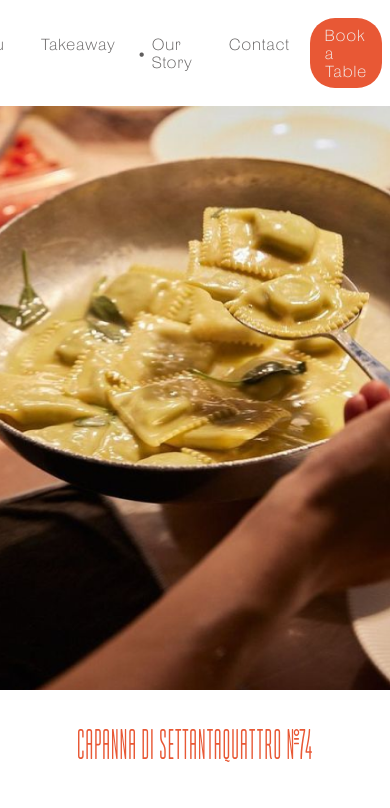
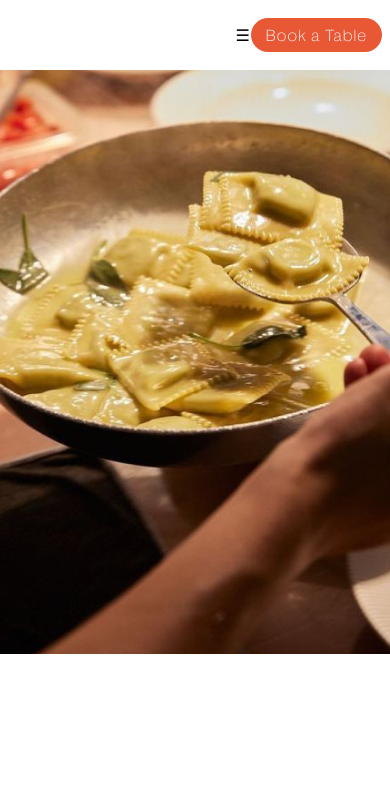
Before and after one commit to ozolinala/capanna74, a Next.js app: page /our-story in a window 390 px wide. Shown: the top 808 px of the page. Built offline with nearby package versions, Linux system fonts and the light colour scheme.

Commit message:
unfinished hamburger menu

```diff
--- a/src/components/Layout.js
+++ b/src/components/Layout.js
@@ -1,16 +1,14 @@
 import Link from 'next/link';
-import React from 'react';
+import React, { useState } from 'react';
 import { useRouter } from 'next/router';
 import styles from '../styles/Layout.module.css';
 
 const Layout = ({ children }) => {
   const router = useRouter();
+  const [menuActive, setMenuActive] = useState(false);
 
-  // Extract the pathname from the router object
   const currentPage = router.pathname.replace('/', '');
   const currentPageNormalized = currentPage.toLowerCase().replace(/\s+/g, '-');
-
-  console.log("current page",currentPage)
 
   const menuItems = [
     { id: 1, label: 'Menu', link: '/menu' },
@@ -22,7 +20,10 @@ const Layout = ({ children }) => {
   return (
     <div className={styles.container}>
       <nav className={styles.nav}>
-      <div className={styles.navLinks}>
+        <div className={styles.menuIcon} onClick={() => setMenuActive(!menuActive)}>
+          ☰
+        </div>
+        <div className={`${styles.navLinks} ${menuActive && styles.active}`}>
           {menuItems.map((item) => (
             <div key={item.id} className={styles.navLink}>
               <Link href={item.link}>
--- a/src/styles/Layout.module.css
+++ b/src/styles/Layout.module.css
@@ -60,6 +60,61 @@
   color: var(--grey);
   font-weight: 400;
 }
+
+/* responsiveness for nav bar*/
+
+.menuIcon {
+  display: none;
+  cursor: pointer;
+}
+
+.navLinksMobile {
+  display: none;
+  flex-direction: column;
+  gap: 1rem;
+  position: absolute;
+  top: 60px;
+  left: 0;
+  width: 100%;
+  /* background-color: var(--off-white); */
+  z-index: 1;
+}
+
+.navLinksMobile.active {
+  display: flex;
+}
+
+@media (max-width: 768px) {
+  .menuIcon {
+    display: block;
+    margin-left: auto;
+  }
+
+  .navLinks {
+    display: none;
+  }
+
+  .navLinks.active {
+    display: flex;
+    flex-direction: column;
+    gap: 0.1rem;
+    position: absolute;
+    top: 60px;
+    right: 0;
+    width: 100%;
+    background-color: var(--off-white);
+    z-index: 1;
+  }
+
+  .navLink {
+    margin-right: 0;
+  }
+
+  .bookTableButton {
+    margin-left: 0;
+  }
+}
+
 
 /* footer */
 
--- a/src/styles/OurStory.module.css
+++ b/src/styles/OurStory.module.css
@@ -94,7 +94,7 @@
   }
   .item p,
   .item img {
-    padding-bottom: 10%;
+    padding-bottom: 40%;
   }
   #logo img {
     padding-left: 20%;
@@ -112,7 +112,7 @@
     font-size: 20px;
   }
   .others {
-    padding-top: 45%;
+    padding-top: 10%;
     padding-bottom: 45%;
   }
 }
```
Lines whose indentation alone changed are shown as unchanged.
